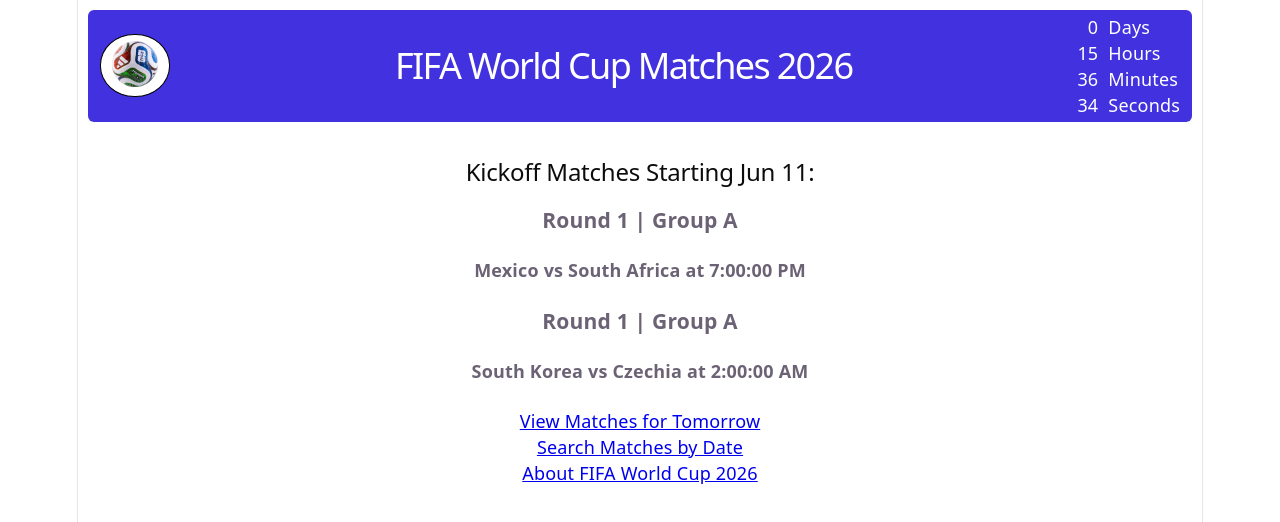
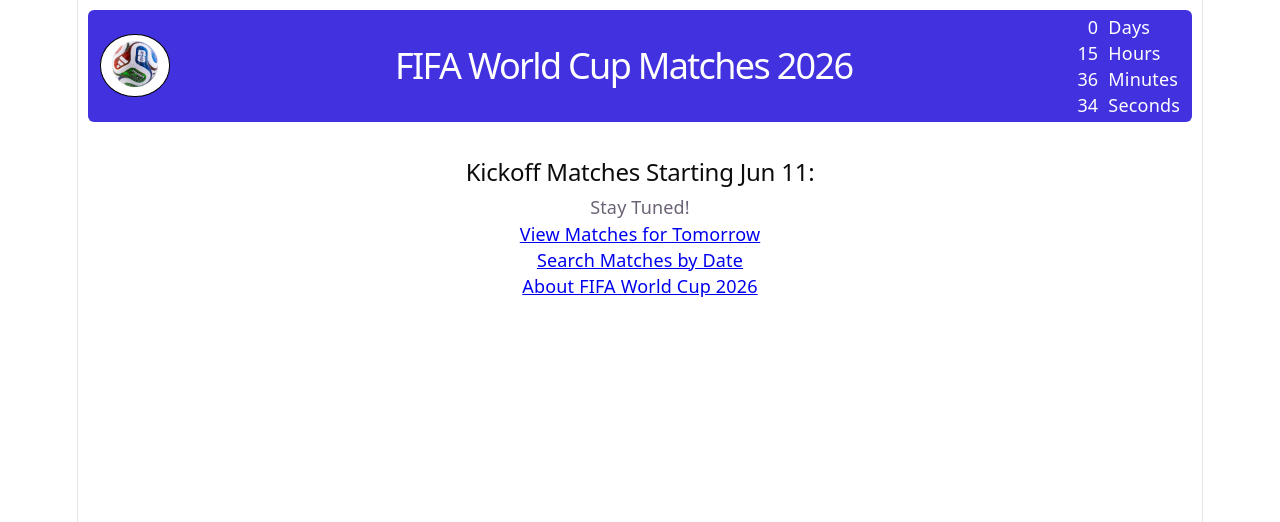
Before and after one commit to cash0826/FIFA_World_Cup_Matches_By_Cash, a React (Vite) app: page / in a window 1280 px wide. Shown: the top 522 px of the page. Built offline with nearby package versions, Linux system fonts and the light colour scheme; data requests are answered from the project's data file.

Commit message:
Minor update to MatchesToday. It will now show Stay Tuned! if event has not gone live

```diff
--- a/src/pages/MatchesToday.jsx
+++ b/src/pages/MatchesToday.jsx
@@ -3,6 +3,16 @@
 
 function MatchesToday() {
   const { matches} = useOutletContext();
+
+  // Requires further development
+  // If event has not started, display events on kickoff date
+
+  const today = new Date()
+  const kickoff = new Date(`2026-06-11T00:00:00`)
+
+  if (kickoff > today) {
+    return <p>Stay Tuned!</p>
+  }
 
   if (matches.length === 0){
     return <p>Loading Events...</p>
```
